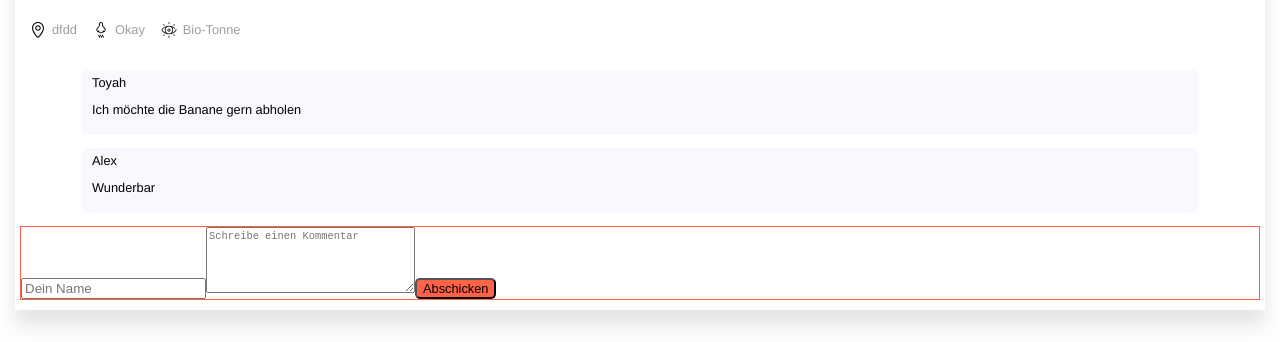
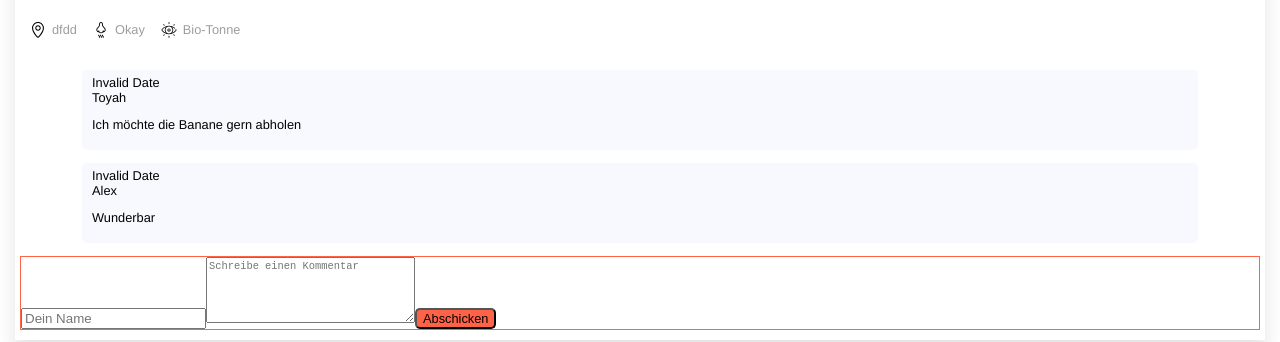
Before and after one commit to TicTacToyah/foodsaver-app, a React (Create React App) app: page / in a window 1280 px wide. Shown: the part 125-467 px from the top of the page. Built offline with nearby package versions, Linux system fonts and the light colour scheme; no server answers.

Commit message:
Add date stamp to comment

```diff
--- a/package.json
+++ b/package.json
@@ -9,6 +9,7 @@
     "babel-loader": "8.0.5",
     "babel-plugin-jsx-remove-data-test-id": "2.0.0",
     "babel-plugin-styled-components": "1.10.0",
+    "dayjs": "^1.8.11",
     "internal-ip-cli": "1.0.0",
     "prop-types": "15.7.2",
     "react": "^16.8.2",
--- a/src/App.js
+++ b/src/App.js
@@ -6,6 +6,7 @@ import uid from 'uid'
 import { saveCardsToStorage, getCardsFromStorage } from './services'
 import GlobalStyles from './GlobalStyles'
 import styled from 'styled-components'
+import dayjs from 'dayjs'
 export default function App() {
   const Grid = styled.div`
     display: grid;
@@ -61,8 +62,12 @@ export default function App() {
       optic: 'Bio-Tonne',
       category: 'Frucht',
       comments: [
-        { name: 'Toyah', message: 'Ich möchte die Banane gern abholen' },
-        { name: 'Alex', message: 'Wunderbar' },
+        {
+          date: '',
+          name: 'Toyah',
+          message: 'Ich möchte die Banane gern abholen',
+        },
+        { date: '', name: 'Alex', message: 'Wunderbar' },
       ],
     },
   ])
@@ -88,6 +93,7 @@ export default function App() {
       {
         ...cardData[index],
         ...cardData[index].comments.push({
+          date: dayjs(),
           name: commentData.name,
           message: commentData.message,
           _id: uid(),
@@ -95,6 +101,7 @@ export default function App() {
       },
       ...cardData.slice(index + 1),
     ])
+    console.log(commentData.date)
   }
 
   function deleteCard(card) {
--- a/src/CommentSection.js
+++ b/src/CommentSection.js
@@ -1,7 +1,7 @@
 import React from 'react'
 import CreateComment from './CreateComment'
 import styled from 'styled-components'
-
+import dayjs from 'dayjs'
 const StyledComment = styled.div`
   font-family: Helvetica, sans-serif;
   background-color: #f8f8ff;
@@ -21,6 +21,7 @@ export default function CommentSection({ card, comments, addComment }) {
       {comments &&
         comments.map(comment => (
           <StyledComment key={comment._id}>
+            {dayjs(comment.date).format('DD/MM/YYYY hh:mm')}
             <StyledName>{comment.name}</StyledName>
             <p>{comment.message}</p>
           </StyledComment>
--- a/src/Create.js
+++ b/src/Create.js
@@ -5,7 +5,6 @@ import { imageUpload } from './services'
 const StyledForm = styled.form`
   margin-top: 50px;
   width: 100vw;
-  align-content: space-around;
   grid-gap: 20px;
 `
 
```
Also changed, not shown: 1 other file (tests, documents, lock files or other folders).
